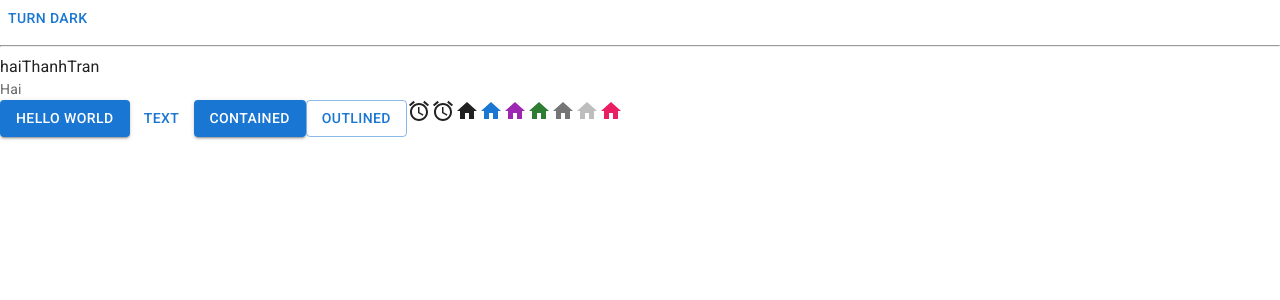
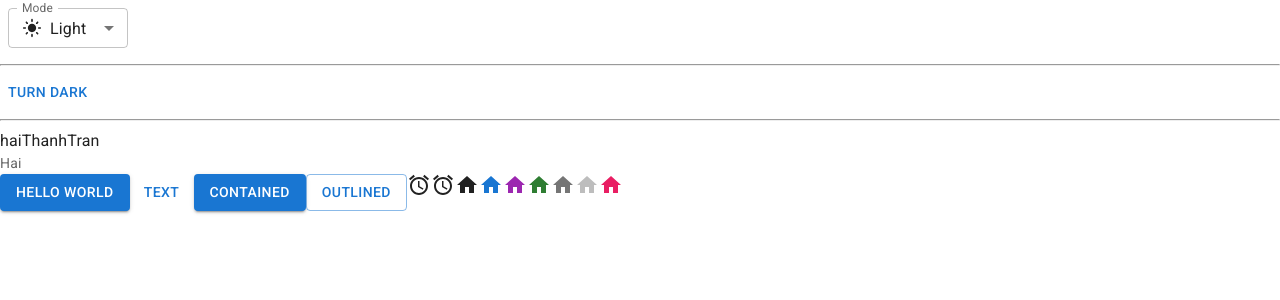
Before and after one commit to haiThanhTran/trelo-web, a React (Vite) app in the folder Trello-web/: page / in a window 1280 px wide. Shown: the top 300 px of the page. Built offline with nearby package versions, Linux system fonts and the light colour scheme.

Commit message:
config_dark-light_p2

```diff
--- a/Trello-web/src/App.jsx
+++ b/Trello-web/src/App.jsx
@@ -1,15 +1,68 @@
-import { useState } from "react"
-import reactLogo from "./assets/react.svg"
-import viteLogo from "/vite.svg"
+import { useState } from "react";
+import reactLogo from "./assets/react.svg";
+import viteLogo from "/vite.svg";
 import AccessAlarmIcon from "@mui/icons-material/AccessAlarm";
 import ThreeDRotation from "@mui/icons-material/ThreeDRotation";
-import HomeIcon from "@mui/icons-material/Home"
-import { pink } from "@mui/material/colors"
-import Typography from "@mui/material/Typography"
-import {useColorScheme} from "@mui/material/styles"
-import Button from "@mui/material/Button"
+import HomeIcon from "@mui/icons-material/Home";
+import { pink } from "@mui/material/colors";
+import Typography from "@mui/material/Typography";
+import { useColorScheme } from "@mui/material/styles";
+import Button from "@mui/material/Button";
+import useMediaQuery from "@mui/material/useMediaQuery";
+import InputLabel from "@mui/material/InputLabel";
+import MenuItem from "@mui/material/MenuItem";
+import FormControl from "@mui/material/FormControl";
+import Select from "@mui/material/Select";
+import LightModeIcon from "@mui/icons-material/LightMode";
+import DarkModeOutlinedIcon from "@mui/icons-material/DarkModeOutlined";
+import SettingsBrightnessIcon from "@mui/icons-material/SettingsBrightness";
+
+function ModeSelect() {
+  const { mode, setMode } = useColorScheme();
+
+  const handleChange = (event) => {
+    const selectedMode = event.target.value;
+    console.log(selectedMode);
+    setMode(selectedMode);
+    // setAge(event.target.value);
+  };
+
+  return (
+    <FormControl sx={{ m: 1, minWidth: 120 }} size="small">
+      <InputLabel id="label-select-dark-light-mode">Mode</InputLabel>
+      <Select
+        labelId="label-select-dark-light-mode"
+        id="select-dark-light-mode"
+        value={mode}
+        label="Mode"
+        onChange={handleChange}
+      >
+        <MenuItem value="light">
+          <div style={{ display: "flex", alignItems: "center", gap: "8px" }}>
+            <LightModeIcon fontSize="small" /> Light
+          </div>
+        </MenuItem>
+        <MenuItem value="dark">
+          <div style={{ display: "flex", alignItems: "center", gap: "8px" }}>
+            <DarkModeOutlinedIcon fontSize="small" /> Dark
+          </div>
+        </MenuItem>
+        <MenuItem value="system">
+          <div style={{ display: "flex", alignItems: "center", gap: "8px" }}>
+            <SettingsBrightnessIcon fontSize="small" /> System
+          </div>
+        </MenuItem>
+      </Select>
+    </FormControl>
+  );
+}
 
 function ModeToggle() {
+  const prefersDarkMode = useMediaQuery("(prefers-color-scheme: dark)");
+  const prefersLightMode = useMediaQuery("(prefers-color-scheme: light)");
+  console.log("preferencesDarkMode:", prefersDarkMode);
+  console.log("preferencesLightMode:", prefersLightMode);
+
   const { mode, setMode } = useColorScheme();
   return (
     <Button
@@ -23,11 +76,11 @@
 }
 
 function App() {
-  const [count, setCount] = useState(0);
-
   return (
     <>
-      <ModeToggle/>
+      <ModeSelect />
+      <hr />
+      <ModeToggle />
       <hr />
       <div>haiThanhTran</div>
       <Typography variant="body2" color="text.secondary">
```
